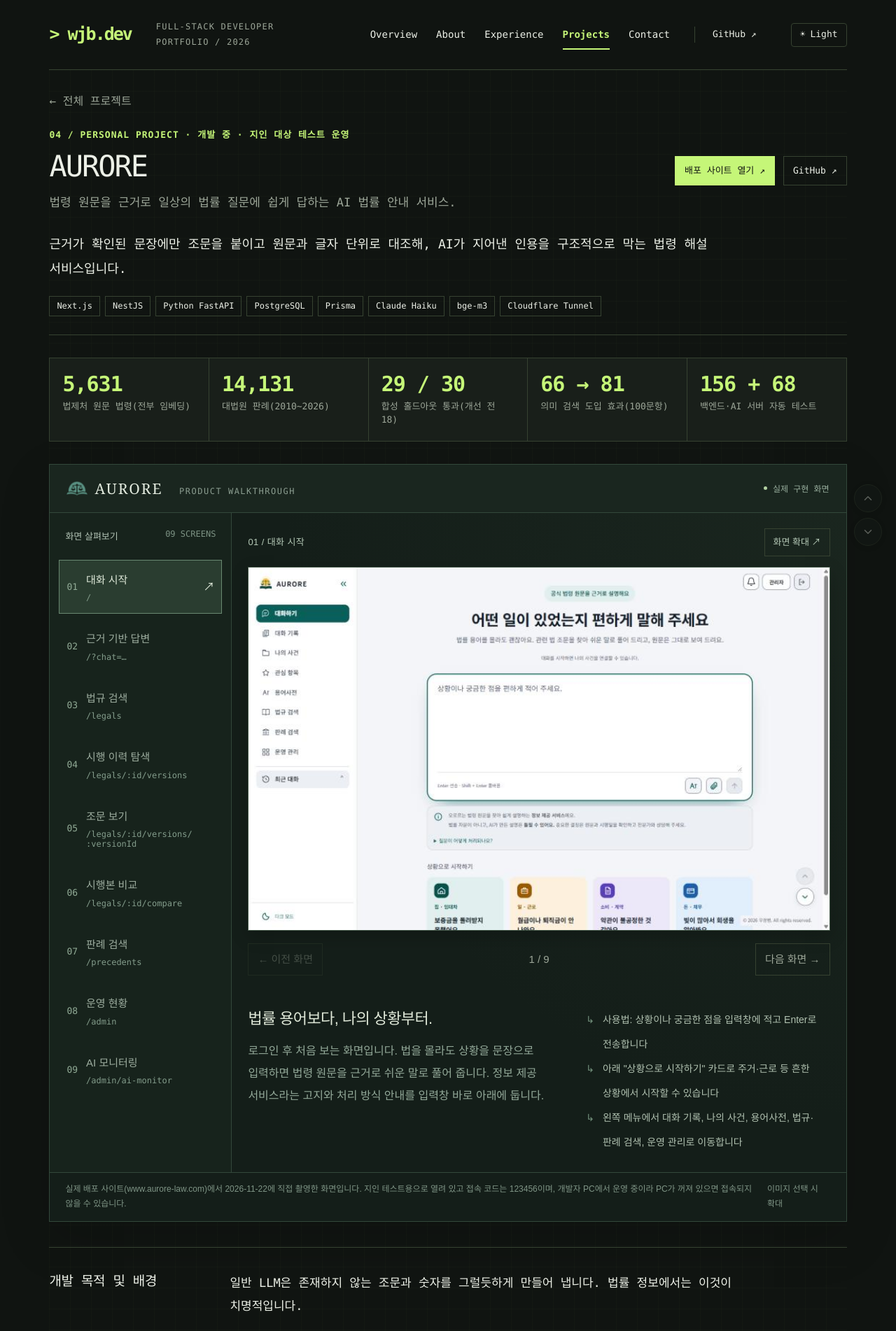
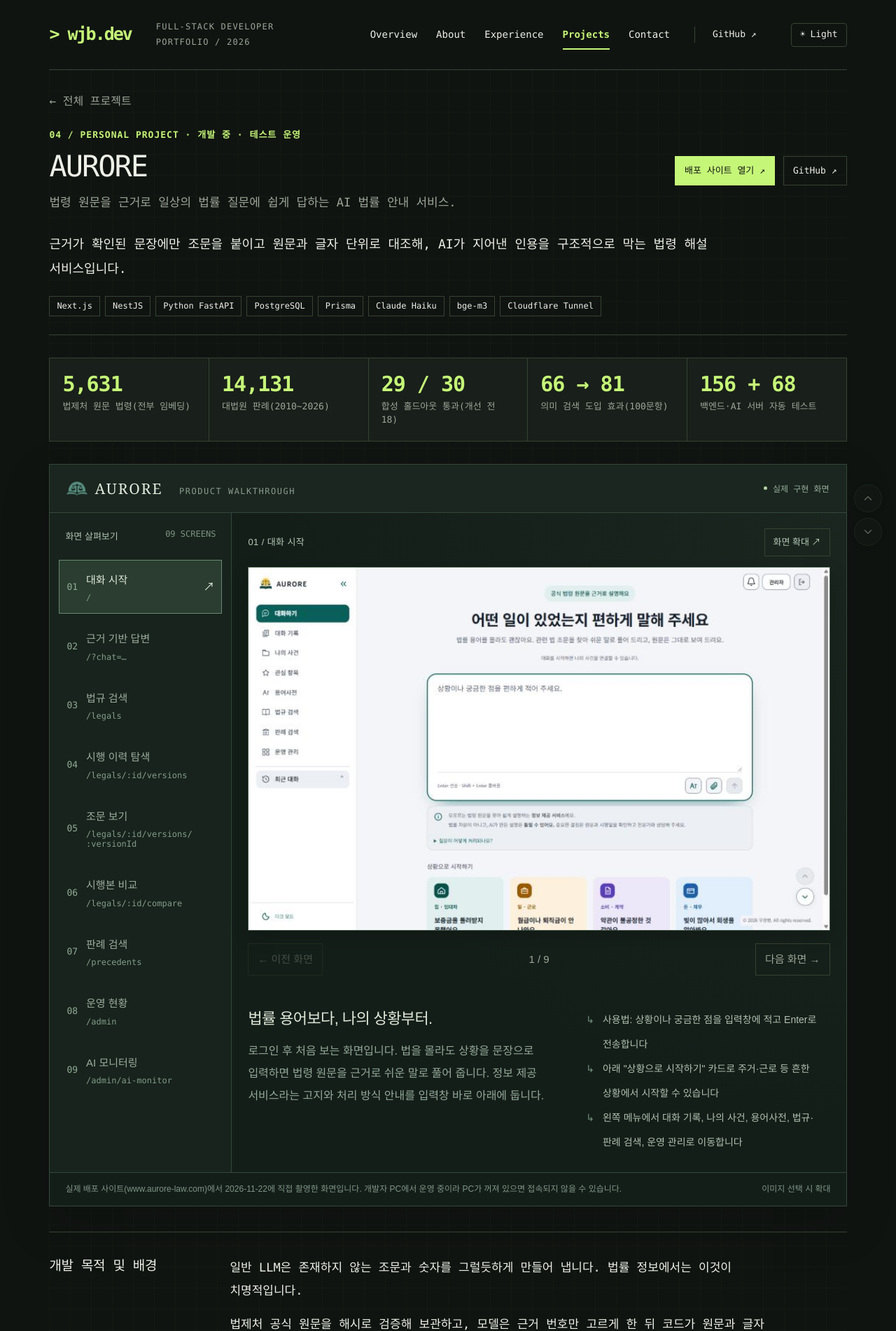
Before and after one commit to orca305/dev-portfolio, a Next.js app: page /projects/aurore in a window 1280 px wide. Shown: the top 1902 px of the page at 70% size. Built offline with nearby package versions, Linux system fonts and the light colour scheme.

Commit message:
Remove AURORE access code notes from project detail
Co-Authored-By: Claude Sonnet 5.5 <noreply@anthropic.com>

```diff
--- a/app/project-data.ts
+++ b/app/project-data.ts
@@ -37,7 +37,7 @@ export const projects: PortfolioProject[] = [
     id: 'aurore', title: 'AURORE',
     summary: '법령 원문을 근거로 일상의 법률 질문에 쉽게 답하는 AI 법률 안내 서비스.',
     description: '근거가 확인된 문장에만 조문을 붙이고 원문과 글자 단위로 대조해, AI가 지어낸 인용을 구조적으로 막는 법령 해설 서비스입니다.',
-    status: 'developing', statusLabel: '개발 중 · 지인 대상 테스트 운영',
+    status: 'developing', statusLabel: '개발 중 · 테스트 운영',
     technologies: ['Next.js', 'NestJS', 'Python FastAPI', 'PostgreSQL', 'Prisma', 'Claude Haiku', 'bge-m3', 'Cloudflare Tunnel'],
     purpose: '일반 LLM은 존재하지 않는 조문과 숫자를 그럴듯하게 만들어 냅니다. 법률 정보에서는 이것이 치명적입니다.\n법제처 공식 원문을 해시로 검증해 보관하고, 모델은 근거 번호만 고르게 한 뒤 코드가 원문과 글자 단위로 대조하는 구조를 만들었습니다.\n기획·설계부터 백엔드·화면·AI 파이프라인·평가·운영·배포까지 1인으로 개발했습니다(2026.09~, 커밋 약 60개).',
     features: [
@@ -46,7 +46,7 @@ export const projects: PortfolioProject[] = [
       '법령·판례·용어::시행본 이력과 두 시행본 비교, 기간 검색, 판례 검색, 법률용어사전(대화 속 용어 툴팁)을 제공합니다.',
       '사건·알림::나의 사건(타임라인·다음 할 일), 대화 고정, 관심 항목과 알림을 제공합니다.',
       '관리자 콘솔::법령 갱신·판례 수집의 검토와 승인, 답변 모델 교체(이력·롤백), 호출 모니터링, 피드백 처리, 개인정보 보관 점검을 할 수 있습니다.',
-      '운영::외부 모델 장애나 예산 소진 시 로컬 모델로 자동 전환하고, 감시 스크립트가 서비스를 자동 복구합니다. 접속 코드 보호와 Cloudflare 터널로 외부에 공개합니다.',
+      '운영::외부 모델 장애나 예산 소진 시 로컬 모델로 자동 전환하고, 감시 스크립트가 서비스를 자동 복구합니다. Cloudflare 터널로 외부에 공개합니다.',
     ],
     metrics: [
       { value: '5,631', label: '법제처 원문 법령(전부 임베딩)' },
@@ -56,7 +56,6 @@ export const projects: PortfolioProject[] = [
       { value: '156 + 68', label: '백엔드·AI 서버 자동 테스트' },
     ],
     usage: [
-      '접속::www.aurore-law.com에서 접속 코드 123456을 입력합니다. 지인 테스트용이며 개발자 PC가 켜져 있을 때만 접속됩니다.',
       '질문::법률 용어 대신 내 상황을 문장으로 입력하거나 상황 카드를 선택합니다.',
       '답변 읽기::한 줄 결론, 번호 단계, 근거 칩 순으로 나옵니다. 근거 칩을 누르면 오른쪽에 조문 원문이 열립니다.',
       '안전장치::근거가 확인되지 않은 문장에는 조문을 붙이지 않고, 법과 무관한 질문은 답을 지어내지 않고 거절합니다. 답변 아래에서 피드백을 남길 수 있습니다.',
@@ -70,7 +69,7 @@ export const projects: PortfolioProject[] = [
       '운영::단일 PC 운영이며 백업·장애 대응과 질문 횟수 제한이 없습니다. 자치법규·하급심 판례는 아직 수집하지 않았습니다.',
     ],
     plannedFeatures: ['답변 항목 수 제한의 품질 영향을 새 문항으로 측정', '하급심 판례·자치법규 수집', '질문 횟수 제한·약관·백업을 갖춘 공개 범위 확대'],
-    architecture: 'Next.js 화면 → NestJS API(대화·작업 큐·검색·검증·관리자) → PostgreSQL·Prisma\nAI 처리(질문 분석·조문 짚기·답변)는 FastAPI 서비스로 분리합니다. 답변 모델은 Claude Haiku이고, 장애·예산 소진 시 로컬 12B 모델로 전환합니다.\n서비스는 127.0.0.1에서만 열고, 화면만 Cloudflare 터널과 접속 코드 보호로 외부에 노출합니다.',
+    architecture: 'Next.js 화면 → NestJS API(대화·작업 큐·검색·검증·관리자) → PostgreSQL·Prisma\nAI 처리(질문 분석·조문 짚기·답변)는 FastAPI 서비스로 분리합니다. 답변 모델은 Claude Haiku이고, 장애·예산 소진 시 로컬 12B 모델로 전환합니다.\n서비스는 127.0.0.1에서만 열고, 화면만 Cloudflare 터널로 외부에 노출합니다.',
     challenges: [
       '저장 현황 (2026-11-23)::법제처 원문 법령 5,631개, 현행 원문 조문 299,601개(전부 bge-m3 임베딩), 대법원 판례 14,131건(2010~2026), 법령용어 5,974개(공개 101개, 초안 5,873개)입니다. 원문은 해시 검증한 스냅샷으로 보관하고, 수집은 중단 후 이어 받기와 중복 방지를 지원합니다.',
       '용어 수집 기준::법령 정의 용어 중 현행 조문 본문에서 이름이 등장하는 조문 수가 많은 순으로 1,000개를 추가했습니다(모두 38개 조문 이상에 사용, 1위 "위원" 34,736개 조문). 이미 있는 용어와 "대통령령으로 정하는 ~" 같은 관용구는 제외했고, 같은 이름이 여러 법령에 있으면 법률·대통령령·부령 순으로 하나만 골랐습니다. 일반 사전 뜻과 다를 수 있어 공개하지 않고 초안으로 보관합니다.',
@@ -80,7 +79,7 @@ export const projects: PortfolioProject[] = [
       '테스트::백엔드 156개와 AI 서버 68개 테스트를 통과했습니다.',
     ],
     github: 'https://github.com/orca305/AURORE', liveUrl: 'https://www.aurore-law.com', logo: '/aurore/mark.png',
-    screenshotNote: '실제 배포 사이트(www.aurore-law.com)에서 2026-11-22에 직접 촬영한 화면입니다. 지인 테스트용으로 열려 있고 접속 코드는 123456이며, 개발자 PC에서 운영 중이라 PC가 꺼져 있으면 접속되지 않을 수 있습니다.',
+    screenshotNote: '실제 배포 사이트(www.aurore-law.com)에서 2026-11-22에 직접 촬영한 화면입니다. 개발자 PC에서 운영 중이라 PC가 꺼져 있으면 접속되지 않을 수 있습니다.',
     screenshots: [
       { src: '/aurore/home.jpg', title: '대화 시작', headline: '법률 용어보다, 나의 상황부터.', path: '/', description: '로그인 후 처음 보는 화면입니다. 법을 몰라도 상황을 문장으로 입력하면 법령 원문을 근거로 쉬운 말로 풀어 줍니다. 정보 제공 서비스라는 고지와 처리 방식 안내를 입력창 바로 아래에 둡니다.', points: ['사용법: 상황이나 궁금한 점을 입력창에 적고 Enter로 전송합니다', '아래 "상황으로 시작하기" 카드로 주거·근로 등 흔한 상황에서 시작할 수 있습니다', '왼쪽 메뉴에서 대화 기록, 나의 사건, 용어사전, 법규·판례 검색, 운영 관리로 이동합니다'] },
       { src: '/aurore/answer.jpg', title: '근거 기반 답변', headline: '답은 쉽게, 근거는 원문 그대로.', path: '/?chat=…', description: '"월급이 두 달째 밀렸어요. 사장님에게 무엇을 요구할 수 있고 어디에 신고해야 하나요?" 질문에 대한 실제 답변 화면입니다. 한 줄 결론 아래에 "이렇게 해 보세요 / 알아 둘 내용 / 주의할 점"이 번호 단계로 나오고, 문장마다 근거 조문 칩(근로기준법 제43조 등)이 붙습니다. 오른쪽 패널에는 선택한 조문의 법제처 원문이 "원문 확인됨"으로 표시됩니다.', points: ['모델이 고른 근거를 코드가 법제처 원문과 글자 단위로 대조한 뒤에만 근거 칩을 붙입니다', '근거 칩을 누르면 오른쪽에 조문 원문이 열리고, 답변 속 법률 용어(임금·시효·고소)는 하이라이트되어 용어사전과 연결됩니다', '고용노동부 고객상담센터(1350)·법률구조공단(132) 같은 도움 받을 곳과 확인해 보세요 질문, 답변 피드백 버튼을 함께 안내합니다'] },
```
Also changed, not shown: 1 other file (tests, documents, lock files or other folders).
